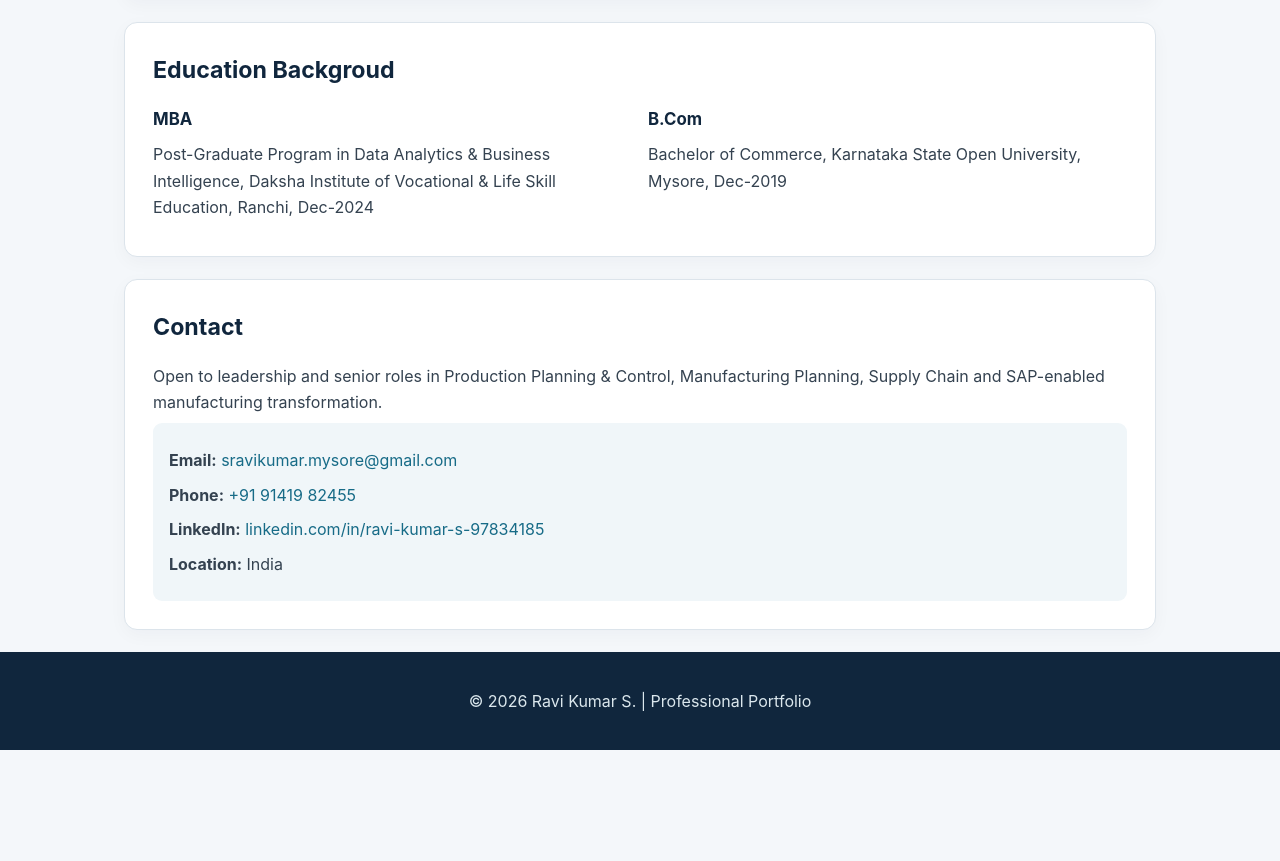
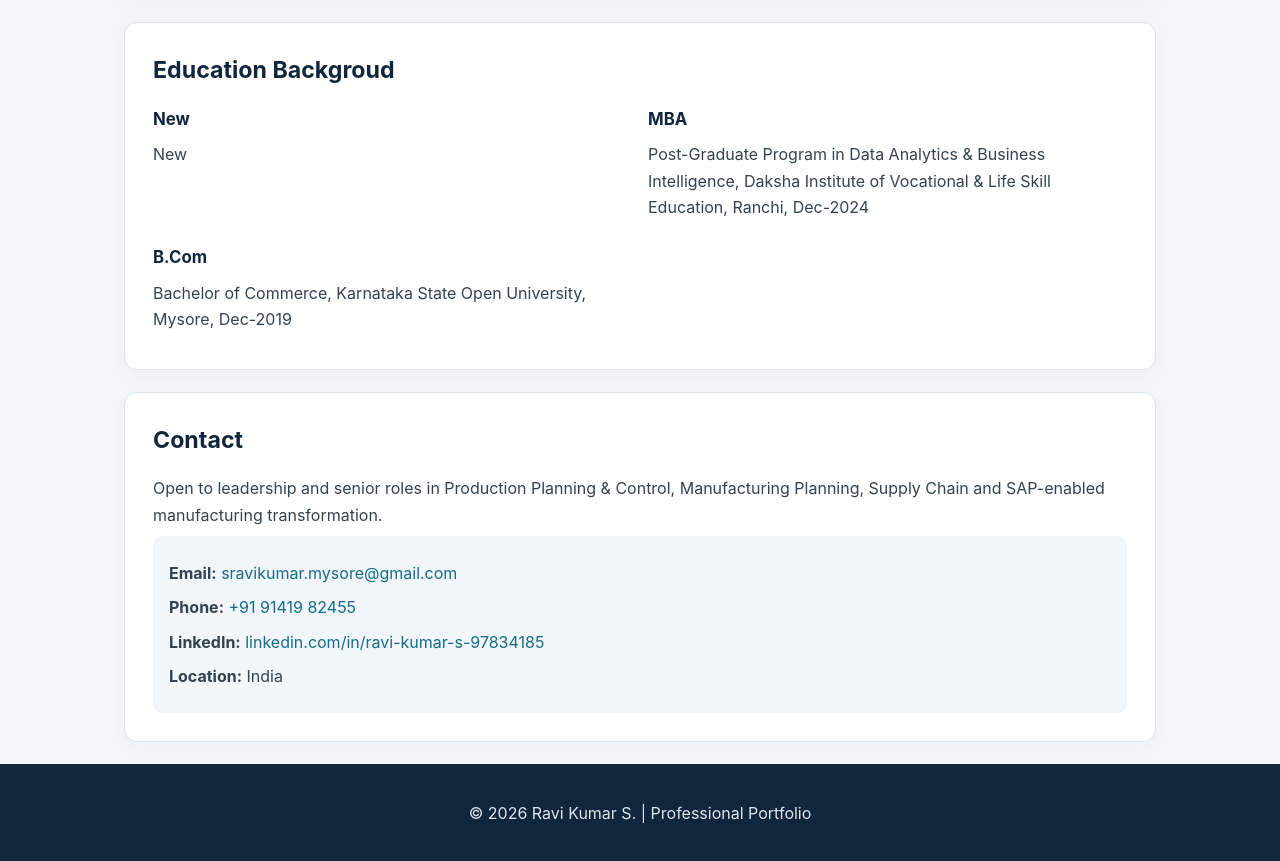
Before and after one commit to sravikumarmysore-svg/Ravikumar_S_Mysore, a plain HTML site: page index.html in a window 1280 px wide. Shown: the part 3358-4219 px from the top of the page. Before the commit the page ends 4108 px from the top, so only its background shows below. Drawn offline with Linux system fonts and the light colour scheme.

Commit message:
Update index.html

```diff
--- a/index.html
+++ b/index.html
@@ -147,6 +147,7 @@
   <section id="tools">
     <h3>Education Backgroud</h3>
     <div class="grid">
+      <div><h4>New</h4><p>New</p></div>
       <div><h4>MBA</h4><p>Post-Graduate Program in Data Analytics & Business Intelligence, Daksha Institute of Vocational & Life Skill Education, Ranchi, Dec-2024</p></div>
       <div><h4>B.Com</h4><p>Bachelor of Commerce, Karnataka State Open University, Mysore, Dec-2019</p></div>
     </div>
```
